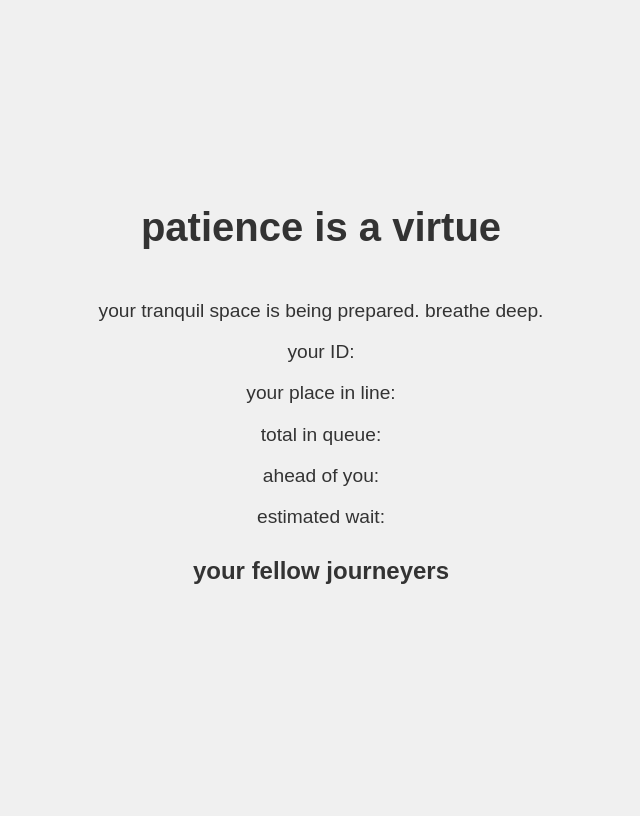
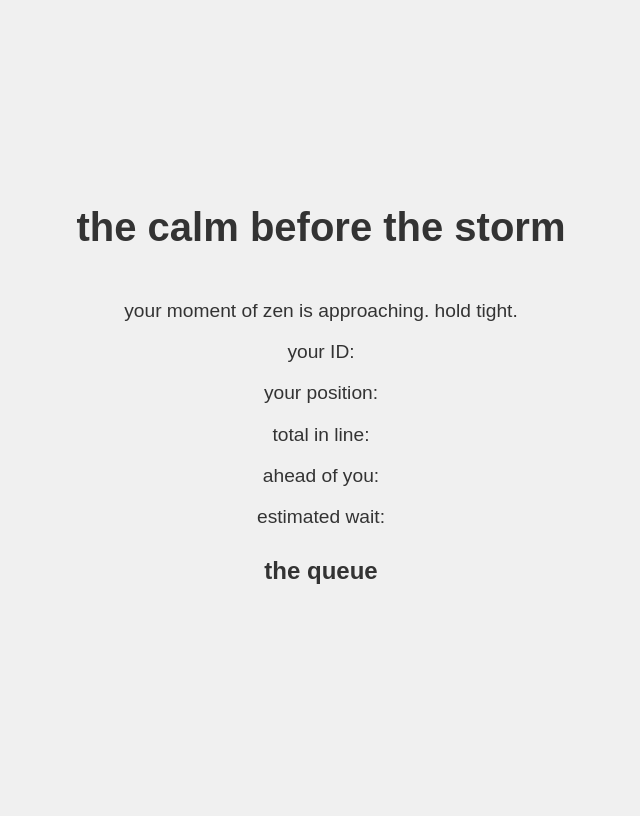
Before and after one commit to yazidears/haven, a Flask app: template templates/index.html in a window 1280 px wide. Shown: the whole page, without its empty margins (319-959 px from the left). Run offline with Flask 3, Linux system fonts and the light colour scheme; the template is opened without the code that fills it, so the values that code supplies are empty; some libraries are stand-ins or nearby versions.

Commit message:
still polishing

```diff
--- a/templates/index.html
+++ b/templates/index.html
@@ -6,14 +6,14 @@
 </head>
 <body>
     <div id="waiting-room-page" class="page">
-        <h1>patience is a virtue</h1>
-        <p>your tranquil space is being prepared. breathe deep.</p>
+        <h1>the calm before the storm</h1>
+        <p>your moment of zen is approaching. hold tight.</p>
         <p>your ID: <span id="user-id"></span></p>
-        <p>your place in line: <span id="position"></span></p>
-        <p>total in queue: <span id="total-users"></span></p>
+        <p>your position: <span id="position"></span></p>
+        <p>total in line: <span id="total-users"></span></p>
         <p>ahead of you: <span id="users-ahead"></span></p>
         <p>estimated wait: <span id="estimated-wait"></span></p>
-        <h2>your fellow journeyers</h2>
+        <h2>the queue</h2>
         <ul id="waiting-list"></ul>
     </div>
 
```
